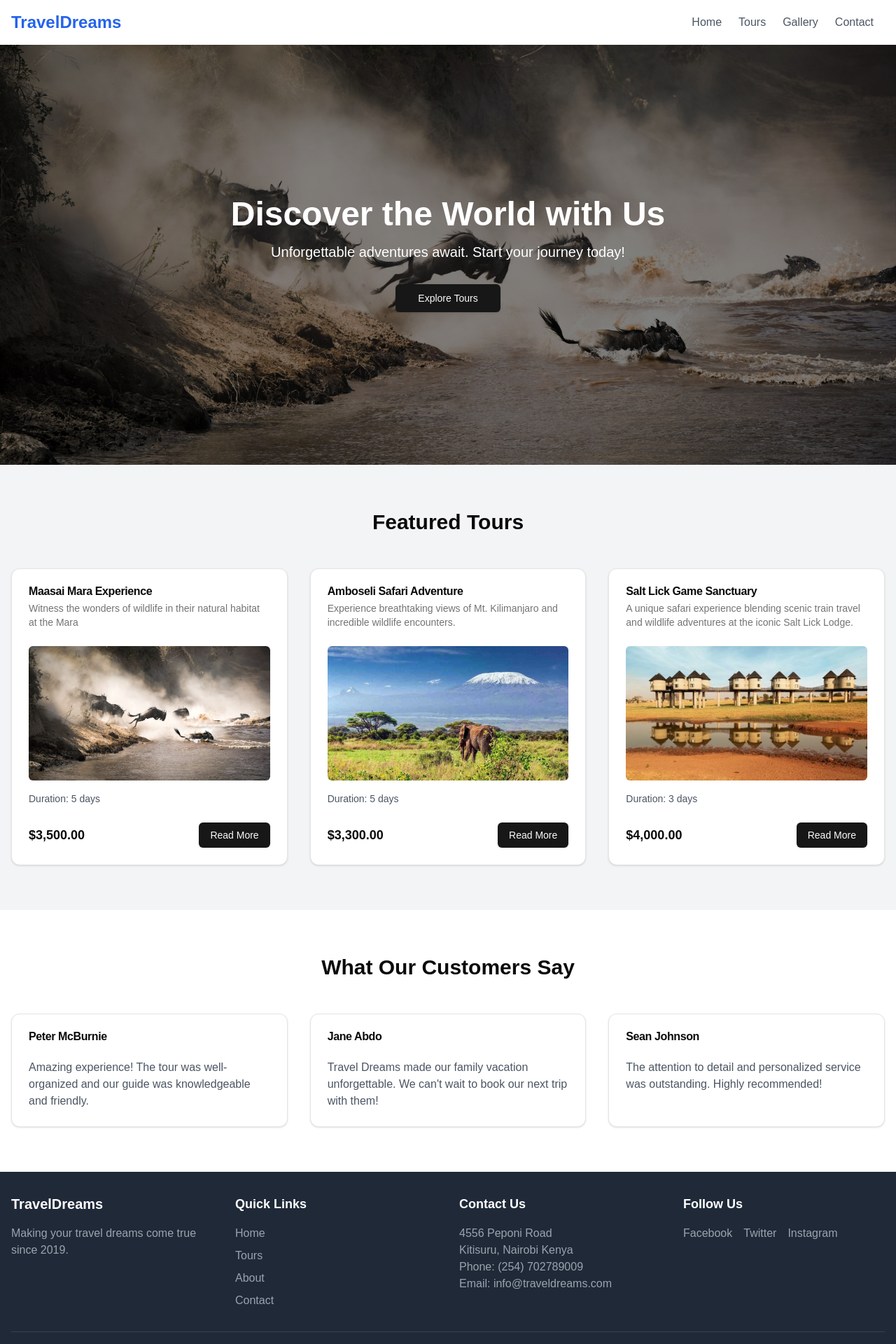
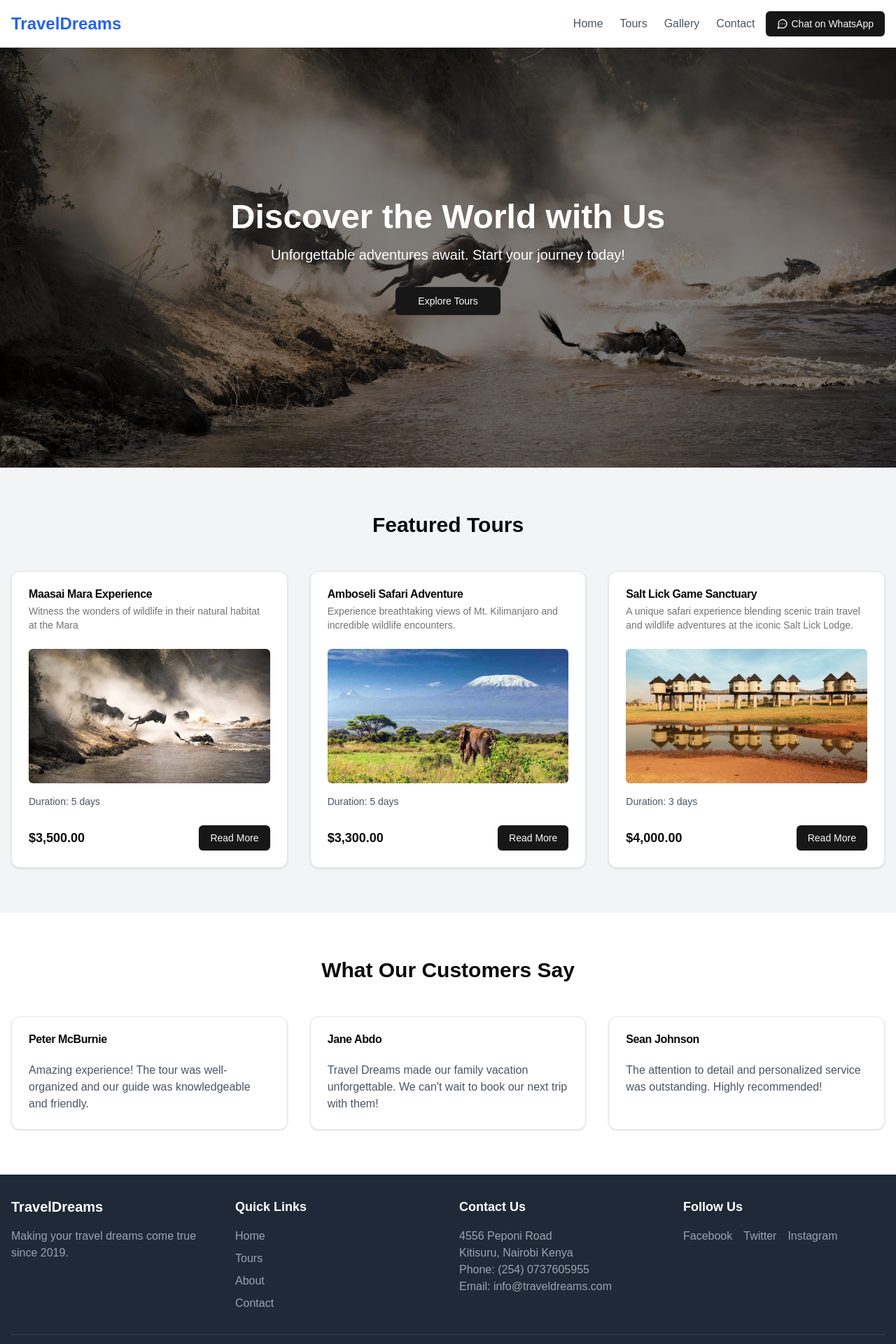
Before and after one commit to adagala/traveldreams, a Next.js app: page / in a window 1280 px wide. Shown: the top 1920 px of the page at 70% size. Built offline with nearby package versions, Linux system fonts and the light colour scheme.

Commit message:
contact details

```diff
--- a/src/app/contact/page.tsx
+++ b/src/app/contact/page.tsx
@@ -24,7 +24,7 @@ export default function ContactPage() {
                   </div>
                   <div>
                     <h3 className="text-lg font-semibold">Phone</h3>
-                    <p>(254) 702789009</p>
+                    <p>(254) 0737605955</p>
                   </div>
                   <div>
                     <h3 className="text-lg font-semibold">Email</h3>
--- a/src/components/Footer.tsx
+++ b/src/components/Footer.tsx
@@ -44,7 +44,7 @@ export default function Footer() {
             <address className="text-gray-400 not-italic">
               <p>4556 Peponi Road</p>
               <p>Kitisuru, Nairobi Kenya</p>
-              <p>Phone: (254) 702789009</p>
+              <p>Phone: (254) 0737605955</p>
               <p>Email: info@traveldreams.com</p>
             </address>
           </div>
--- a/src/components/Header.tsx
+++ b/src/components/Header.tsx
@@ -3,7 +3,7 @@
 import { useState } from "react";
 import Link from "next/link";
 import { Button } from "@/components/ui/button";
-import { Menu, X } from "lucide-react";
+import { Menu, MessageCircleMore, X } from "lucide-react";
 
 export default function Header() {
   const [isMenuOpen, setIsMenuOpen] = useState(false);
@@ -63,11 +63,16 @@ export default function Header() {
               </ul>
             </nav>
             <div className="ml-4 flex items-center">
-              {/* <Button>
-                <Link target="_blank" href="https://wa.me/254737605955">
-                  Chat on WhatsApp
+              <Button>
+                <Link
+                  className="flex items-center gap-1"
+                  target="_blank"
+                  href="https://wa.me/254737605955"
+                >
+                  <MessageCircleMore />
+                  <span className="hidden md:block">Chat on WhatsApp</span>
                 </Link>
-              </Button> */}
+              </Button>
               <Button
                 variant="ghost"
                 size="icon"
```
